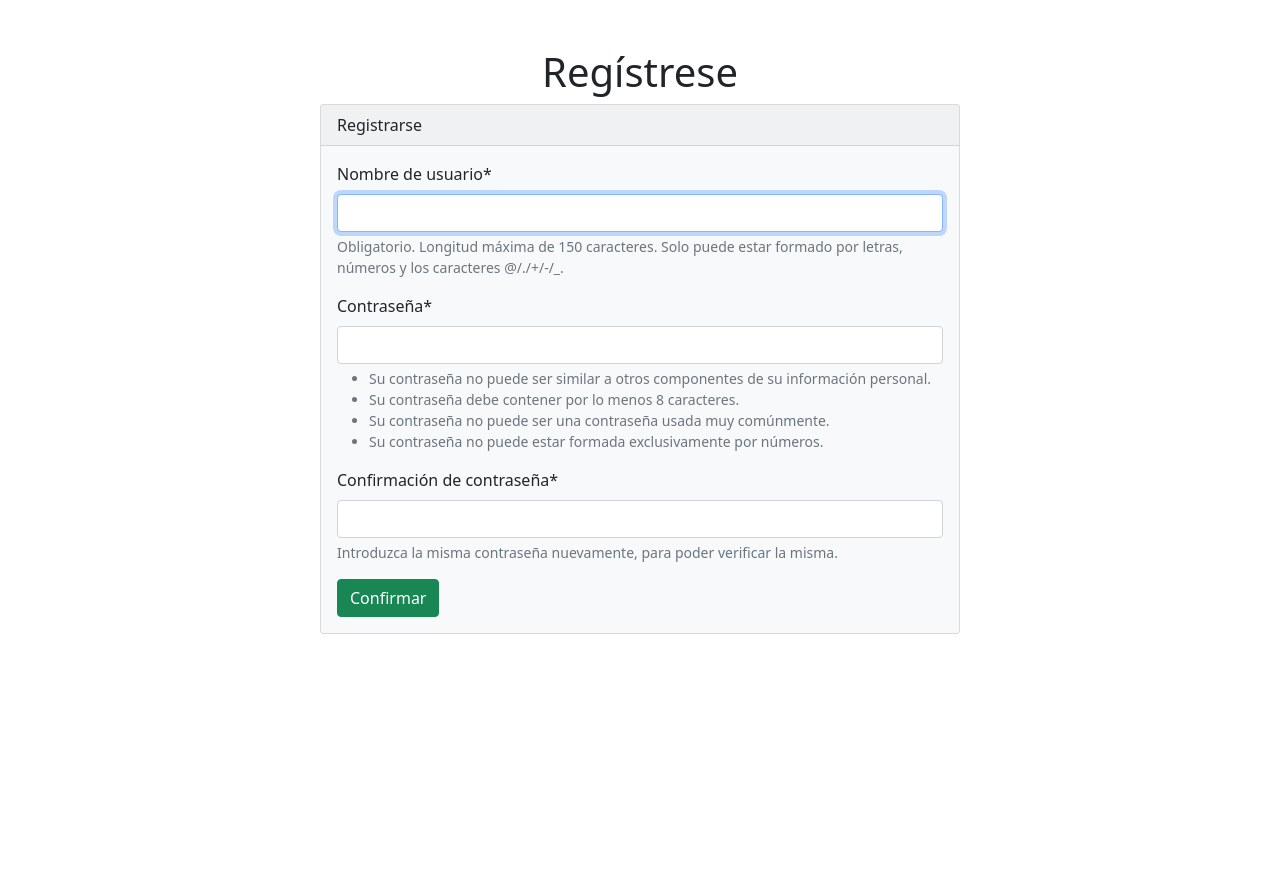
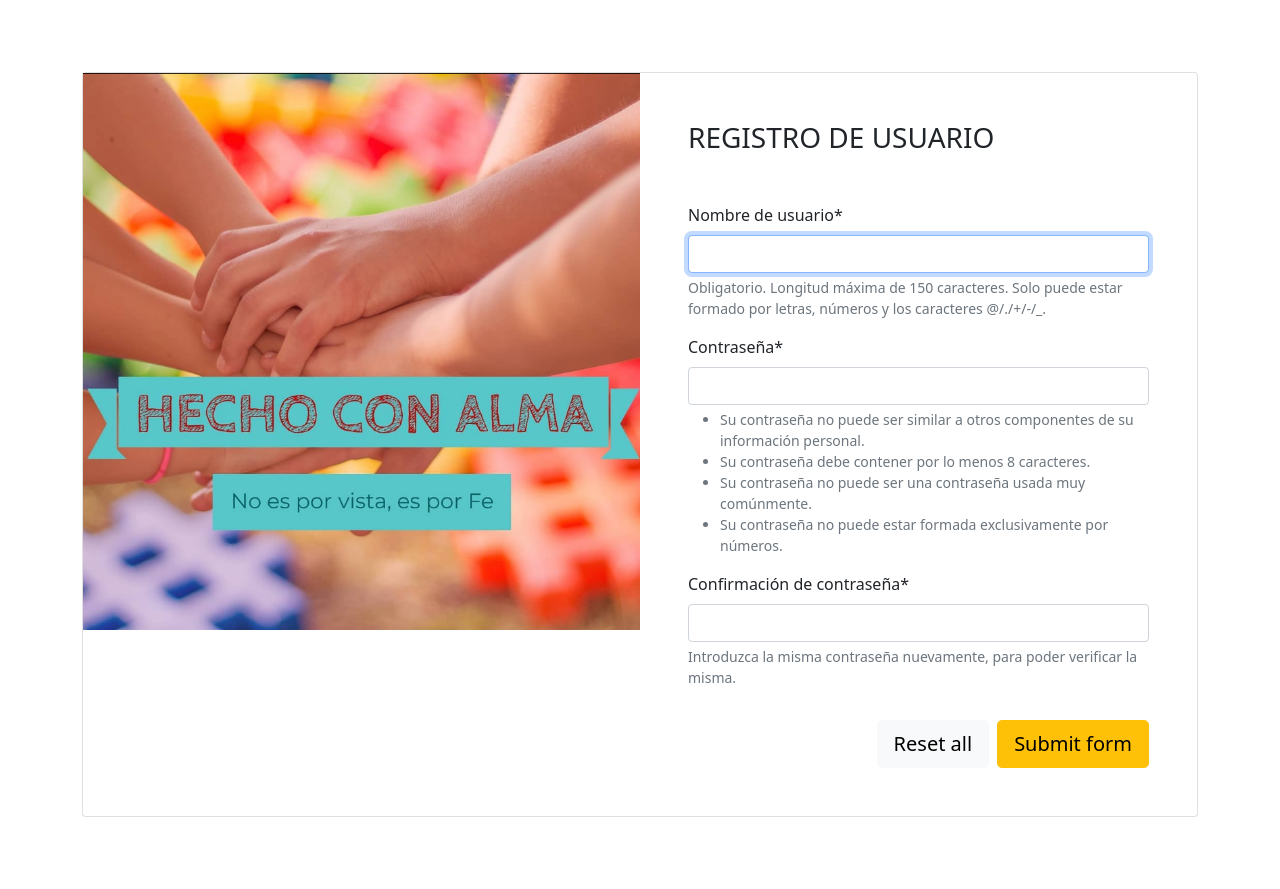
Before and after one commit to laloinver/hecho-con-alma, a Django app: page /accounts/registrarse/ in a window 1280 px wide. Before the commit the page ends 634 px from the top, so only its background shows below. Run offline with Django 4.2, Linux system fonts and the light colour scheme; data comes from the database, SQL or seed files in the repository; some libraries are stand-ins or nearby versions.

Commit message:
Register user working

```diff
--- a/accounts/templates/accounts/base.html
+++ b/accounts/templates/accounts/base.html
@@ -24,8 +24,8 @@
             /* W3C, IE 10+/ Edge, Firefox 16+, Chrome 26+, Opera 12+, Safari 7+ */
             /* background: linear-gradient(to right, #ee7724, #d8363a, #dd3675, #b44593); */
 
-            background: rgb(100,134,138);
-            background: linear-gradient(90deg, rgba(100,134,138,1) 0%, rgba(115,155,160,1) 44%, rgba(133,203,203,1) 77%);
+            background: rgb(100, 134, 138);
+            background: linear-gradient(90deg, rgba(100, 134, 138, 1) 0%, rgba(115, 155, 160, 1) 44%, rgba(133, 203, 203, 1) 77%);
 
         }
 
@@ -40,6 +40,17 @@
                 border-top-right-radius: .3rem;
                 border-bottom-right-radius: .3rem;
             }
+        }
+
+        .card-registration .select-input.form-control[readonly]:not([disabled]) {
+            font-size: 1rem;
+            line-height: 2.15;
+            padding-left: .75em;
+            padding-right: .75em;
+        }
+
+        .card-registration .select-arrow {
+            top: 13px;
         }
     </style>
 </head>
--- a/accounts/templates/accounts/register.html
+++ b/accounts/templates/accounts/register.html
@@ -3,8 +3,7 @@
 
 {% block content %}
 
-    <h1 class="text-center mt-5">Regístrese</h1>
-    <div class="d-flex justify-content-center">
+    <div class="card-body d-flex p-md-5 mx-md-4 justify-content-center" style="border: 1px solid black;">
 
         <div class="card text-dark bg-light mb-3" style="max-width: 40rem;">
             <div class="card-header">Registrarse</div>
--- /dev/null
+++ b/accounts/templates/accounts/register2.html
@@ -0,0 +1,43 @@
+{% extends 'accounts/base.html' %}
+{% load crispy_forms_tags %}
+{% load static %}
+
+{% block content %}
+
+<!-- style="border-top-left-radius: .25rem; border-bottom-left-radius: .25rem;" /> -->
+<section class="h-100 ">
+    <div class="container py-5 h-100">
+        <div class="row d-flex justify-content-center align-items-center h-100">
+            <div class="col">
+                <div class="card card-registration my-4">
+                    <div class="row g-0">
+                        <div class="col-xl-6 d-none d-xl-block">
+                            <img src="{% static '/img/hca1.png'%}"
+                                alt="Sample photo" class="img-fluid" />
+                        </div>
+                        <div class="col-xl-6">
+                            <div class="card-body p-md-5 text-black">
+                                <h3 class="mb-5 text-uppercase">Registro de usuario</h3>
+                                <div class="">
+                                    <div class="form-outline">
+                                        <form action="" method="post">
+                                            {% csrf_token %}
+                                            {{ form|crispy }}
+                                            <div class="d-flex justify-content-end pt-3">
+                                                <button type="reset" class="btn btn-light btn-lg">Reset all</button>
+                                                <button type="submit" class="btn btn-warning btn-lg ms-2">Submit
+                                                    form</button>
+                                            </div>
+                                        </form>
+                                    </div>
+                                </div>
+                            </div>
+                        </div>
+                    </div>
+                </div>
+            </div>
+        </div>
+    </div>
+</section>
+
+{% endblock %}
--- a/accounts/views.py
+++ b/accounts/views.py
@@ -40,4 +40,4 @@ def registrar_usuario(request):
             new_user = form.save()
             messages.success(request, f'Usuario {new_user.username} creado!')
             return redirect('login')
-    return render(request, 'accounts/register.html', {'form': form})
+    return render(request, 'accounts/register2.html', {'form': form})
```
Also changed, not shown: accounts/templates/accounts/login2.html (+9 -9 lines), blog/templates/base.html (+58 -3 lines), home/templates/base.html (+8 -3 lines), static/img/hca1.png (added).
